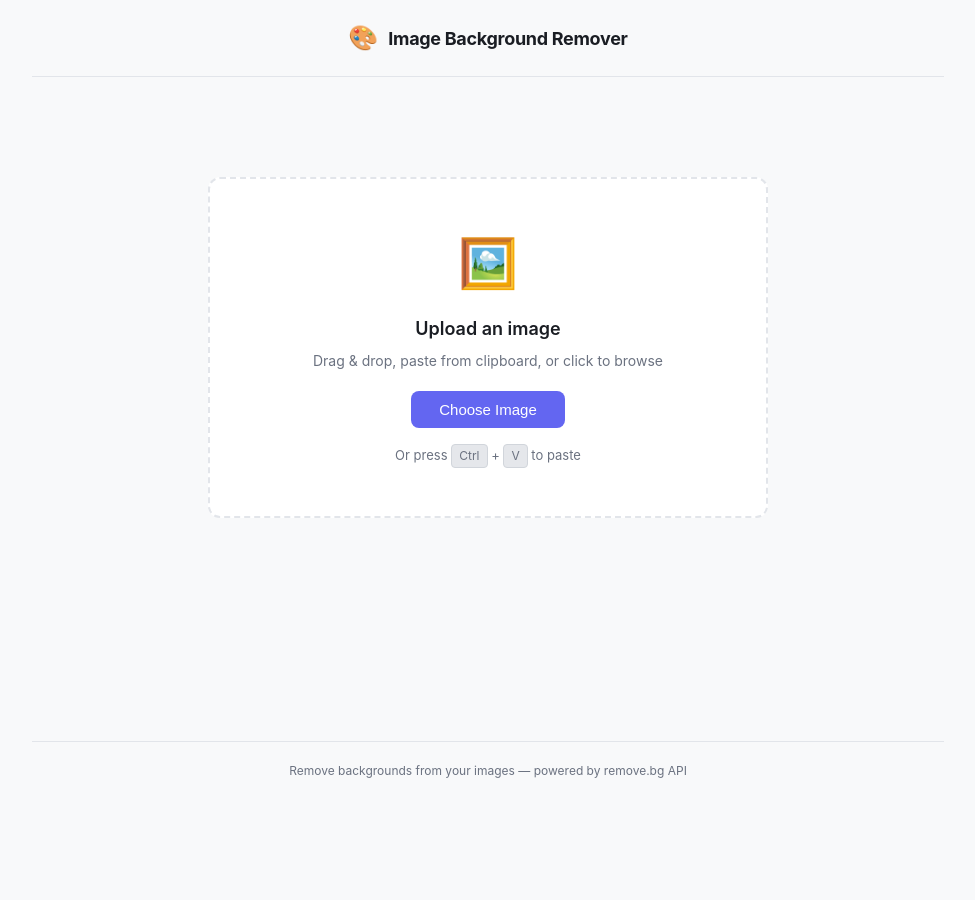
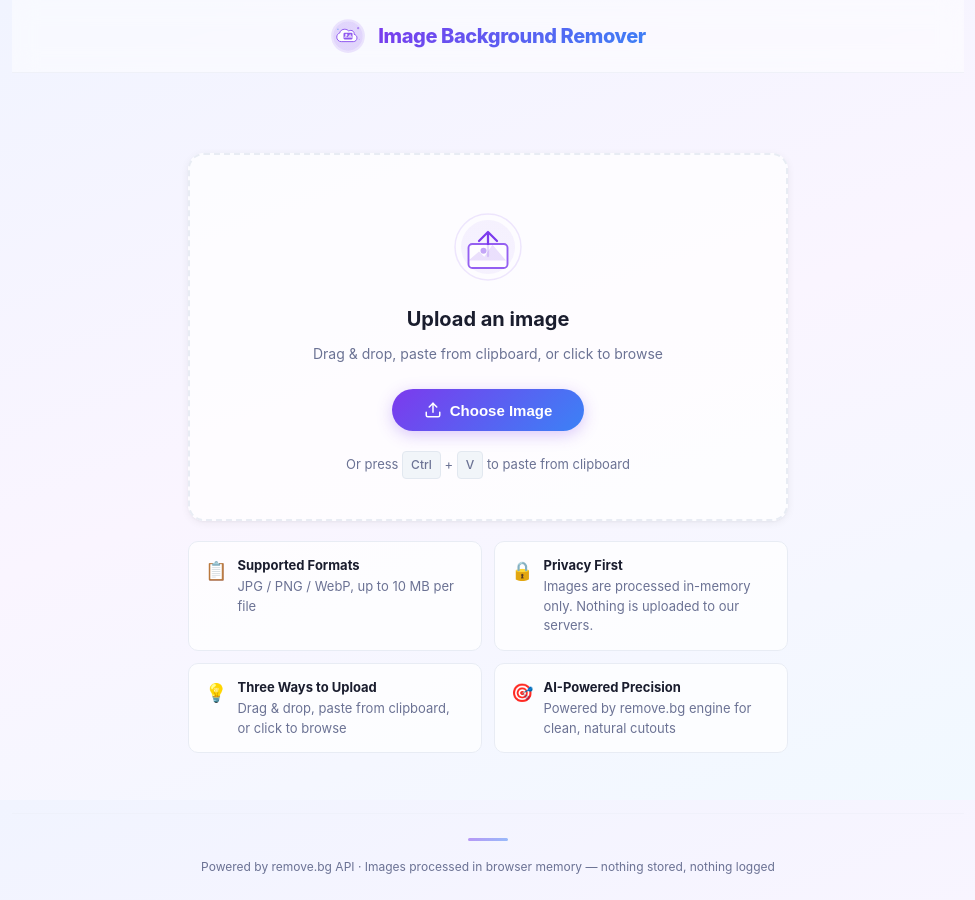
Before and after one commit to lichaoming0/removebg, a React (Vite) app: page / in a window 1280 px wide. Shown: the whole page, without its empty margins (152-1127 px from the left). Before the commit the page ends 800 px from the top, so only its background shows below. Built offline with nearby package versions, Linux system fonts and the light colour scheme.

Commit message:
feat: UI redesign - SVG logo, glassmorphism, notes card, English i18n

```diff
--- a/src/components/App.tsx
+++ b/src/components/App.tsx
@@ -1,6 +1,7 @@
 import React, { useReducer, useCallback, useRef } from 'react';
 import Header from './Header';
 import UploadZone from './UploadZone';
+import NotesCard from './NotesCard';
 import Editor from './Editor';
 import { useBackgroundRemoval } from '../hooks/useBackgroundRemoval';
 
@@ -22,7 +23,6 @@ type AppAction =
 function reducer(state: AppState, action: AppAction): AppState {
   switch (action.type) {
     case 'UPLOAD':
-      // Clean up old blob URL if any
       if (state.phase !== 'idle') {
         URL.revokeObjectURL(state.originalUrl);
       }
@@ -45,10 +45,8 @@ function reducer(state: AppState, action: AppAction): AppState {
         error: action.error,
       };
 
-    case 'RESET': {
-      // Cleanup will be handled in the component using the url ref
+    case 'RESET':
       return { phase: 'idle' };
-    }
 
     default:
       return state;
@@ -59,13 +57,11 @@ const App: React.FC = () => {
   const [state, dispatch] = useReducer(reducer, { phase: 'idle' });
   const { resultBlob, resultUrl, loading, error, process, reset: resetRemoval } = useBackgroundRemoval();
 
-  // Track current original URL for cleanup
   const originalUrlRef = useRef<string | null>(null);
 
   const handleImage = useCallback(
     (file: File) => {
       const url = URL.createObjectURL(file);
-      // Clean up previous original URL
       if (originalUrlRef.current) URL.revokeObjectURL(originalUrlRef.current);
       originalUrlRef.current = url;
       resetRemoval();
@@ -80,24 +76,19 @@ const App: React.FC = () => {
     dispatch({ type: 'START_PROCESSING' });
     try {
       await process(original);
-      // Check that the hook's state updated — process is async.
-      // We need to wait a tick for React state to settle.
-      // Use a microtask:
       await new Promise((r) => setTimeout(r, 0));
       dispatch({ type: 'PROCESS_SUCCESS' });
     } catch {
-      // error is already set in the hook; read it below
+      // error synced via useEffect below
     }
   }, [state, process]);
 
-  // Sync hook error back to AppState
   React.useEffect(() => {
     if (error && state.phase === 'processing') {
       dispatch({ type: 'PROCESS_ERROR', error });
     }
   }, [error, state.phase]);
 
-  // Sync hook success back to AppState
   React.useEffect(() => {
     if (resultUrl && state.phase === 'processing' && !loading && !error) {
       dispatch({ type: 'PROCESS_SUCCESS' });
@@ -113,7 +104,6 @@ const App: React.FC = () => {
     dispatch({ type: 'RESET' });
   }, [resetRemoval]);
 
-  // Cleanup on unmount
   React.useEffect(() => {
     return () => {
       if (originalUrlRef.current) URL.revokeObjectURL(originalUrlRef.current);
@@ -124,7 +114,12 @@ const App: React.FC = () => {
     <div className="app-container">
       <Header />
       <main className="app-main">
-        {state.phase === 'idle' && <UploadZone onImage={handleImage} />}
+        {state.phase === 'idle' && (
+          <>
+            <UploadZone onImage={handleImage} />
+            <NotesCard />
+          </>
+        )}
 
         {(state.phase === 'uploaded' ||
           state.phase === 'processing' ||
@@ -143,7 +138,8 @@ const App: React.FC = () => {
         )}
       </main>
       <footer className="app-footer">
-        Remove backgrounds from your images — powered by remove.bg API
+        <span className="app-footer-divider" />
+        <p>Powered by remove.bg API · Images processed in browser memory — nothing stored, nothing logged</p>
       </footer>
     </div>
   );
--- a/src/components/Header.tsx
+++ b/src/components/Header.tsx
@@ -4,9 +4,60 @@ interface HeaderProps {
   title?: string;
 }
 
+const LogoSvg = () => (
+  <svg
+    className="header-logo-svg"
+    viewBox="0 0 64 64"
+    fill="none"
+    xmlns="http://www.w3.org/2000/svg"
+  >
+    {/* Background circle gradient */}
+    <defs>
+      <linearGradient id="logoGrad" x1="0" y1="0" x2="64" y2="64">
+        <stop offset="0%" stopColor="#7c3aed" />
+        <stop offset="100%" stopColor="#3b82f6" />
+      </linearGradient>
+      <linearGradient id="cloudGrad" x1="0" y1="0" x2="0" y2="20">
+        <stop offset="0%" stopColor="#ffffff" stopOpacity="0.95" />
+        <stop offset="100%" stopColor="#e8ecf4" stopOpacity="0.9" />
+      </linearGradient>
+    </defs>
+    {/* Circle background */}
+    <circle cx="32" cy="32" r="30" fill="url(#logoGrad)" opacity="0.12" />
+    <circle cx="32" cy="32" r="26" fill="url(#logoGrad)" opacity="0.08" />
+    {/* Cloud shape */}
+    <path
+      d="M20 42c-4.418 0-8-3.582-8-8 0-3.538 2.303-6.482 5.438-7.562C18.152 22.37 21.733 20 26 20c2.916 0 5.528 1.205 7.375 3.125C34.475 22.420 35.685 22 37 22c3.314 0 6 2.686 6 6 0 .339-.028.672-.082.998C45.893 29.778 48 32.39 48 35.5c0 3.59-2.91 6.5-6.5 6.5H20z"
+      fill="url(#cloudGrad)"
+      stroke="url(#logoGrad)"
+      strokeWidth="1.5"
+    />
+    {/* Image icon inside cloud */}
+    <rect
+      x="24"
+      y="26"
+      width="16"
+      height="12"
+      rx="2"
+      fill="url(#logoGrad)"
+      opacity="0.85"
+    />
+    <circle cx="29" cy="30" r="2" fill="#fff" opacity="0.9" />
+    <path
+      d="M24 35l4-4 3 3 5-6 4 7H24z"
+      fill="#fff"
+      opacity="0.7"
+    />
+    {/* Sparkle dots */}
+    <circle cx="50" cy="18" r="2" fill="#7c3aed" opacity="0.5" />
+    <circle cx="14" cy="20" r="1.5" fill="#3b82f6" opacity="0.4" />
+    <circle cx="52" cy="38" r="1" fill="#a78bfa" opacity="0.5" />
+  </svg>
+);
+
 const Header: React.FC<HeaderProps> = ({ title = 'Image Background Remover' }) => (
   <header className="header">
-    <span className="header-logo">🎨</span>
+    <LogoSvg />
     <h1 className="header-title">{title}</h1>
   </header>
 );
--- /dev/null
+++ b/src/components/NotesCard.tsx
@@ -0,0 +1,40 @@
+import React from 'react';
+
+const NOTES = [
+  {
+    icon: '📋',
+    title: 'Supported Formats',
+    desc: 'JPG / PNG / WebP, up to 10 MB per file',
+  },
+  {
+    icon: '🔒',
+    title: 'Privacy First',
+    desc: 'Images are processed in-memory only. Nothing is uploaded to our servers.',
+  },
+  {
+    icon: '💡',
+    title: 'Three Ways to Upload',
+    desc: 'Drag & drop, paste from clipboard, or click to browse',
+  },
+  {
+    icon: '🎯',
+    title: 'AI-Powered Precision',
+    desc: 'Powered by remove.bg engine for clean, natural cutouts',
+  },
+];
+
+const NotesCard: React.FC = () => (
+  <div className="notes-card">
+    {NOTES.map((note) => (
+      <div key={note.title} className="notes-item">
+        <span className="notes-item-icon">{note.icon}</span>
+        <span>
+          <strong>{note.title}</strong>
+          {note.desc}
+        </span>
+      </div>
+    ))}
+  </div>
+);
+
+export default NotesCard;
--- a/src/components/UploadZone.tsx
+++ b/src/components/UploadZone.tsx
@@ -2,8 +2,40 @@ import React, { useState, useCallback, useEffect, useRef } from 'react';
 
 interface UploadZoneProps {
   onImage: (file: File) => void;
-  maxSize?: number; // bytes
+  maxSize?: number;
 }
+
+const UploadIconSvg = () => (
+  <svg
+    className="upload-icon-svg"
+    viewBox="0 0 96 96"
+    fill="none"
+    xmlns="http://www.w3.org/2000/svg"
+  >
+    <defs>
+      <linearGradient id="upGrad" x1="0" y1="0" x2="96" y2="96">
+        <stop offset="0%" stopColor="#7c3aed" />
+        <stop offset="100%" stopColor="#3b82f6" />
+      </linearGradient>
+    </defs>
+    {/* Outer ring */}
+    <circle cx="48" cy="48" r="44" stroke="url(#upGrad)" strokeWidth="2" opacity="0.12" fill="none" />
+    <circle cx="48" cy="48" r="36" fill="url(#upGrad)" opacity="0.06" />
+    {/* Arrow up */}
+    <path
+      d="M48 28v32M36 40l12-12 12 12"
+      stroke="url(#upGrad)"
+      strokeWidth="3"
+      strokeLinecap="round"
+      strokeLinejoin="round"
+    />
+    {/* Image frame */}
+    <rect x="22" y="44" width="52" height="32" rx="5" stroke="url(#upGrad)" strokeWidth="2.5" fill="#fff" opacity="0.8" />
+    {/* Mountain inside image */}
+    <path d="M22 66l14-12 7 7 11-16 18 21H22z" fill="url(#upGrad)" opacity="0.15" />
+    <circle cx="42" cy="53" r="4" fill="url(#upGrad)" opacity="0.45" />
+  </svg>
+);
 
 const UploadZone: React.FC<UploadZoneProps> = ({ onImage, maxSize = 10 * 1024 * 1024 }) => {
   const [dragOver, setDragOver] = useState(false);
@@ -26,7 +58,6 @@ const UploadZone: React.FC<UploadZoneProps> = ({ onImage, maxSize = 10 * 1024 *
     [onImage, maxSize],
   );
 
-  // ---- Drag & Drop handlers ----
   const handleDragOver = useCallback((e: React.DragEvent) => {
     e.preventDefault();
     e.stopPropagation();
@@ -58,7 +89,6 @@ const UploadZone: React.FC<UploadZoneProps> = ({ onImage, maxSize = 10 * 1024 *
     [validateAndAccept],
   );
 
-  // ---- Paste handler ----
   useEffect(() => {
     const handlePaste = (e: ClipboardEvent) => {
       const items = e.clipboardData?.items;
@@ -74,12 +104,10 @@ const UploadZone: React.FC<UploadZoneProps> = ({ onImage, maxSize = 10 * 1024 *
     return () => window.removeEventListener('paste', handlePaste);
   }, [validateAndAccept]);
 
-  // ---- File input handler ----
   const handleFileSelect = useCallback(
     (e: React.ChangeEvent<HTMLInputElement>) => {
       const file = e.target.files?.[0];
       if (file) validateAndAccept(file);
-      // Reset so re-selecting the same file triggers onChange
       e.target.value = '';
     },
     [validateAndAccept],
@@ -95,7 +123,7 @@ const UploadZone: React.FC<UploadZoneProps> = ({ onImage, maxSize = 10 * 1024 *
         onDrop={handleDrop}
         onClick={() => inputRef.current?.click()}
       >
-        <span className="upload-icon">🖼️</span>
+        <UploadIconSvg />
         <h2 className="upload-title">Upload an image</h2>
         <p className="upload-subtitle">Drag &amp; drop, paste from clipboard, or click to browse</p>
         <button
@@ -105,10 +133,15 @@ const UploadZone: React.FC<UploadZoneProps> = ({ onImage, maxSize = 10 * 1024 *
             inputRef.current?.click();
           }}
         >
+          <svg width="18" height="18" viewBox="0 0 24 24" fill="none" stroke="currentColor" strokeWidth="2" strokeLinecap="round" strokeLinejoin="round">
+            <path d="M21 15v4a2 2 0 0 1-2 2H5a2 2 0 0 1-2-2v-4" />
+            <polyline points="17 8 12 3 7 8" />
+            <line x1="12" y1="3" x2="12" y2="15" />
+          </svg>
           Choose Image
         </button>
         <p className="upload-hint">
-          Or press <kbd>Ctrl</kbd> + <kbd>V</kbd> to paste
+          Or press <kbd>Ctrl</kbd> + <kbd>V</kbd> to paste from clipboard
         </p>
         <input
           ref={inputRef}
--- a/src/styles/global.css
+++ b/src/styles/global.css
@@ -8,21 +8,28 @@
 }
 
 :root {
-  --color-bg: #f8f9fa;
-  --color-surface: #ffffff;
-  --color-border: #e2e5ea;
-  --color-text: #1a1d23;
-  --color-text-secondary: #6b7280;
-  --color-primary: #6366f1;
-  --color-primary-hover: #4f46e5;
+  --color-bg-start: #f0f4ff;
+  --color-bg-end: #faf5ff;
+  --color-surface: rgba(255, 255, 255, 0.72);
+  --color-surface-solid: #ffffff;
+  --color-border: #e8ecf4;
+  --color-text: #1a1d2e;
+  --color-text-secondary: #6b7294;
+  --color-primary: #7c3aed;
+  --color-primary-light: #a78bfa;
+  --color-primary-hover: #6d28d9;
+  --color-primary-gradient: linear-gradient(135deg, #7c3aed 0%, #3b82f6 100%);
   --color-error: #ef4444;
   --color-error-bg: #fef2f2;
   --color-success: #22c55e;
-  --radius: 12px;
-  --radius-sm: 8px;
-  --shadow: 0 1px 3px rgba(0, 0, 0, 0.08), 0 1px 2px rgba(0, 0, 0, 0.06);
-  --shadow-lg: 0 10px 25px rgba(0, 0, 0, 0.1);
-  --transition: 180ms ease;
+  --radius: 16px;
+  --radius-sm: 10px;
+  --radius-xs: 6px;
+  --shadow-sm: 0 1px 2px rgba(0, 0, 0, 0.04);
+  --shadow: 0 2px 8px rgba(0, 0, 0, 0.06), 0 1px 3px rgba(0, 0, 0, 0.04);
+  --shadow-lg: 0 8px 32px rgba(0, 0, 0, 0.08), 0 2px 8px rgba(0, 0, 0, 0.04);
+  --shadow-xl: 0 20px 48px rgba(124, 58, 237, 0.12), 0 4px 16px rgba(0, 0, 0, 0.06);
+  --transition: 200ms cubic-bezier(0.4, 0, 0.2, 1);
 }
 
 html {
@@ -30,11 +37,13 @@ html {
 }
 
 body {
-  font-family: -apple-system, BlinkMacSystemFont, 'Segoe UI', Roboto, 'Helvetica Neue', Arial, sans-serif;
-  background: var(--color-bg);
+  font-family: -apple-system, BlinkMacSystemFont, 'Segoe UI', Roboto, 'Helvetica Neue', Arial,
+    'Noto Sans SC', 'PingFang SC', 'Microsoft YaHei', sans-serif;
+  background: linear-gradient(160deg, var(--color-bg-start) 0%, var(--color-bg-end) 50%, #f0f9ff 100%);
+  background-attachment: fixed;
   color: var(--color-text);
   min-height: 100vh;
-  line-height: 1.5;
+  line-height: 1.6;
   -webkit-font-smoothing: antialiased;
 }
 
@@ -44,12 +53,29 @@ body {
   flex-direction: column;
 }
 
+/* ===== Page Entry Animation ===== */
+@keyframes fadeInUp {
+  from {
+    opacity: 0;
+    transform: translateY(16px);
+  }
+  to {
+    opacity: 1;
+    transform: translateY(0);
+  }
+}
+
+@keyframes fadeIn {
+  from { opacity: 0; }
+  to { opacity: 1; }
+}
+
 /* ===== Layout ===== */
 .app-container {
   display: flex;
   flex-direction: column;
   min-height: 100vh;
-  max-width: 960px;
+  max-width: 1000px;
   margin: 0 auto;
   padding: 0 24px;
   width: 100%;
@@ -60,7 +86,8 @@ body {
   display: flex;
   flex-direction: column;
   align-items: center;
-  padding: 40px 0 60px;
+  padding: 32px 0 60px;
+  animation: fadeInUp 0.5s ease both;
 }
 
 /* ===== Header ===== */
@@ -68,94 +95,183 @@ body {
   display: flex;
   align-items: center;
   justify-content: center;
-  padding: 20px 0;
-  border-bottom: 1px solid var(--color-border);
+  padding: 18px 0;
+  gap: 12px;
+  backdrop-filter: blur(12px);
+  -webkit-backdrop-filter: blur(12px);
+  background: rgba(255, 255, 255, 0.48);
+  border-bottom: 1px solid rgba(232, 236, 244, 0.6);
+  position: sticky;
+  top: 0;
+  z-index: 10;
 }
 
-.header-logo {
-  font-size: 24px;
-  margin-right: 10px;
+.header-logo-svg {
+  width: 36px;
+  height: 36px;
+  flex-shrink: 0;
 }
 
 .header-title {
-  font-size: 18px;
-  font-weight: 700;
-  color: var(--color-text);
-  letter-spacing: -0.3px;
+  font-size: 20px;
+  font-weight: 800;
+  letter-spacing: -0.4px;
+  background: var(--color-primary-gradient);
+  -webkit-background-clip: text;
+  -webkit-text-fill-color: transparent;
+  background-clip: text;
 }
 
 /* ===== Upload Zone ===== */
 .upload-zone {
   width: 100%;
-  max-width: 560px;
-  margin-top: 60px;
+  max-width: 600px;
+  margin-top: 48px;
+  animation: fadeInUp 0.6s ease both;
 }
 
 .upload-drop-area {
+  position: relative;
   border: 2px dashed var(--color-border);
   border-radius: var(--radius);
-  padding: 48px 24px;
+  padding: 56px 32px 40px;
   text-align: center;
   cursor: pointer;
-  transition: border-color var(--transition), background var(--transition);
+  transition: all var(--transition);
   background: var(--color-surface);
+  backdrop-filter: blur(16px);
+  -webkit-backdrop-filter: blur(16px);
+  box-shadow: var(--shadow);
 }
 
-.upload-drop-area:hover,
+.upload-drop-area:hover {
+  border-color: var(--color-primary-light);
+  box-shadow: var(--shadow-lg);
+  transform: translateY(-2px);
+}
+
 .upload-drop-area.drag-over {
   border-color: var(--color-primary);
-  background: #eef2ff;
+  background: rgba(124, 58, 237, 0.06);
+  box-shadow: var(--shadow-xl);
+  transform: scale(1.01);
 }
 
-.upload-icon {
-  font-size: 48px;
+/* Pulse ring on drag-over */
+.upload-drop-area.drag-over::before {
+  content: '';
+  position: absolute;
+  inset: -4px;
+  border-radius: calc(var(--radius) + 4px);
+  border: 2px solid var(--color-primary);
+  animation: pulseRing 1.2s ease-out infinite;
+  pointer-events: none;
+}
+
+@keyframes pulseRing {
+  0% { opacity: 0.6; transform: scale(1); }
+  100% { opacity: 0; transform: scale(1.04); }
+}
+
+.upload-icon-svg {
   display: block;
-  margin-bottom: 16px;
+  margin: 0 auto 20px;
+  width: 72px;
+  height: 72px;
 }
 
 .upload-title {
-  font-size: 18px;
-  font-weight: 600;
+  font-size: 20px;
+  font-weight: 700;
   margin-bottom: 8px;
+  color: var(--color-text);
 }
 
 .upload-subtitle {
   color: var(--color-text-secondary);
   font-size: 14px;
-  margin-bottom: 20px;
+  margin-bottom: 24px;
 }
 
 .upload-btn {
-  display: inline-block;
-  padding: 10px 28px;
-  background: var(--color-primary);
+  display: inline-flex;
+  align-items: center;
+  gap: 8px;
+  padding: 12px 32px;
+  background: var(--color-primary-gradient);
   color: #fff;
   border: none;
-  border-radius: var(--radius-sm);
+  border-radius: 50px;
   font-size: 15px;
-  font-weight: 500;
+  font-weight: 600;
   cursor: pointer;
-  transition: background var(--transition);
+  transition: all var(--transition);
+  box-shadow: 0 4px 16px rgba(124, 58, 237, 0.28);
 }
 
 .upload-btn:hover {
-  background: var(--color-primary-hover);
+  transform: translateY(-1px);
+  box-shadow: 0 6px 24px rgba(124, 58, 237, 0.36);
+}
+
+.upload-btn:active {
+  transform: translateY(0);
 }
 
 .upload-hint {
-  margin-top: 16px;
+  margin-top: 20px;
   font-size: 13px;
   color: var(--color-text-secondary);
 }
 
 .upload-hint kbd {
   display: inline-block;
-  padding: 2px 7px;
+  padding: 3px 8px;
   font-size: 12px;
   font-family: inherit;
-  background: #e5e7eb;
+  background: #f1f5f9;
   border-radius: 4px;
-  border: 1px solid #d1d5db;
+  border: 1px solid #e2e8f0;
+  font-weight: 500;
+}
+
+/* ===== Notes Card ===== */
+.notes-card {
+  width: 100%;
+  max-width: 600px;
+  margin-top: 20px;
+  display: grid;
+  grid-template-columns: 1fr 1fr;
+  gap: 12px;
+  animation: fadeInUp 0.7s ease both;
+}
+
+.notes-item {
+  display: flex;
+  align-items: flex-start;
+  gap: 10px;
+  padding: 14px 16px;
+  background: var(--color-surface);
+  backdrop-filter: blur(12px);
+  -webkit-backdrop-filter: blur(12px);
+  border: 1px solid var(--color-border);
+  border-radius: var(--radius-sm);
+  font-size: 13px;
+  color: var(--color-text-secondary);
+  line-height: 1.5;
+}
+
+.notes-item-icon {
+  font-size: 18px;
+  flex-shrink: 0;
+  margin-top: 1px;
+}
+
+.notes-item strong {
+  display: block;
+  color: var(--color-text);
+  font-size: 13px;
+  margin-bottom: 2px;
 }
 
 /* ===== Editor ===== */
@@ -164,7 +280,8 @@ body {
   display: flex;
   flex-direction: column;
   gap: 24px;
-  margin-top: 40px;
+  margin-top: 32px;
+  animation: fadeIn 0.35s ease both;
 }
 
 /* ===== Image Preview ===== */
@@ -178,34 +295,35 @@ body {
 .preview-pane {
   flex: 1;
   min-width: 280px;
-  max-width: 440px;
-  background: var(--color-surface);
+  max-width: 460px;
+  background: var(--color-surface-solid);
   border-radius: var(--radius);
   box-shadow: var(--shadow);
   overflow: hidden;
+  border: 1px solid var(--color-border);
 }
 
 .preview-label {
-  font-size: 13px;
-  font-weight: 600;
+  font-size: 12px;
+  font-weight: 700;
   color: var(--color-text-secondary);
   text-transform: uppercase;
-  letter-spacing: 0.5px;
-  padding: 12px 16px 0;
+  letter-spacing: 0.6px;
+  padding: 14px 18px 0;
 }
 
 .preview-image-wrap {
-  padding: 16px;
+  padding: 18px;
   display: flex;
   align-items: center;
   justify-content: center;
-  min-height: 260px;
+  min-height: 280px;
   /* checkerboard for transparency */
   background-image:
-    linear-gradient(45deg, #e5e5e5 25%, transparent 25%),
-    linear-gradient(-45deg, #e5e5e5 25%, transparent 25%),
-    linear-gradient(45deg, transparent 75%, #e5e5e5 75%),
-    linear-gradient(-45deg, transparent 75%, #e5e5e5 75%);
+    linear-gradient(45deg, #e8ecf4 25%, transparent 25%),
+    linear-gradient(-45deg, #e8ecf4 25%, transparent 25%),
+    linear-gradient(45deg, transparent 75%, #e8ecf4 75%),
+    linear-gradient(-45deg, transparent 75%, #e8ecf4 75%);
   background-size: 16px 16px;
   background-position: 0 0, 0 8px, 8px -8px, -8px 0;
 }
@@ -216,9 +334,9 @@ body {
 
 .preview-image {
   max-width: 100%;
-  max-height: 400px;
+  max-height: 420px;
   object-fit: contain;
-  border-radius: 4px;
+  border-radius: var(--radius-xs);
 }
 
 .preview-placeholder {
@@ -238,38 +356,41 @@ body {
 .toolbar-btn {
   display: inline-flex;
   align-items: center;
-  gap: 6px;
-  padding: 10px 22px;
+  gap: 8px;
+  padding: 11px 26px;
   border: none;
-  border-radius: var(--radius-sm);
+  border-radius: 50px;
   font-size: 14px;
-  font-weight: 500;
+  font-weight: 600;
   cursor: pointer;
-  transition: background var(--transition), opacity var(--transition);
+  transition: all var(--transition);
 }
 
 .toolbar-btn:disabled {
-  opacity: 0.5;
+  opacity: 0.55;
   cursor: not-allowed;
 }
 
 .toolbar-btn.primary {
-  background: var(--color-primary);
+  background: var(--color-primary-gradient);
   color: #fff;
+  box-shadow: 0 4px 16px rgba(124, 58, 237, 0.24);
 }
 
 .toolbar-btn.primary:hover:not(:disabled) {
-  background: var(--color-primary-hover);
+  transform: translateY(-1px);
+  box-shadow: 0 6px 24px rgba(124, 58, 237, 0.34);
 }
 
 .toolbar-btn.secondary {
-  background: var(--color-surface);
+  background: var(--color-surface-solid);
   color: var(--color-text);
   border: 1px solid var(--color-border);
 }
 
 .toolbar-btn.secondary:hover:not(:disabled) {
-  background: #f3f4f6;
+  background: #f8fafc;
+  border-color: #cbd5e1;
 }
 
 /* ===== Spinner ===== */
@@ -284,7 +405,7 @@ body {
 }
 
 .spinner.dark {
-  border-color: rgba(0, 0, 0, 0.15);
+  border-color: rgba(0, 0, 0, 0.12);
   border-top-color: var(--color-primary);
 }
 
@@ -299,47 +420,53 @@ body {
   justify-content: center;
   gap: 10px;
   flex-wrap: wrap;
+  padding: 16px 20px;
+  background: var(--color-surface);
+  backdrop-filter: blur(12px);
+  -webkit-backdrop-filter: blur(12px);
+  border: 1px solid var(--color-border);
+  border-radius: 50px;
 }
 
 .bg-picker-label {
   font-size: 13px;
-  font-weight: 600;
+  font-weight: 700;
   color: var(--color-text-secondary);
   margin-right: 4px;
 }
 
 .bg-swatch {
-  width: 28px;
-  height: 28px;
+  width: 30px;
+  height: 30px;
   border-radius: 50%;
   border: 2px solid transparent;
   cursor: pointer;
-  transition: border-color var(--transition), transform var(--transition);
+  transition: all var(--transition);
   position: relative;
 }
 
 .bg-swatch:hover {
-  transform: scale(1.1);
+  transform: scale(1.15);
 }
 
 .bg-swatch.active {
   border-color: var(--color-primary);
-  box-shadow: 0 0 0 2px rgba(99, 102, 241, 0.3);
+  box-shadow: 0 0 0 3px rgba(124, 58, 237, 0.24);
 }
 
 .bg-swatch.transparent {
   background-image:
-    linear-gradient(45deg, #d4d4d4 25%, transparent 25%),
-    linear-gradient(-45deg, #d4d4d4 25%, transparent 25%),
-    linear-gradient(45deg, transparent 75%, #d4d4d4 75%),
-    linear-gradient(-45deg, transparent 75%, #d4d4d4 75%);
+    linear-gradient(45deg, #d4d9e0 25%, transparent 25%),
+    linear-gradient(-45deg, #d4d9e0 25%, transparent 25%),
+    linear-gradient(45deg, transparent 75%, #d4d9e0 75%),
+    linear-gradient(-45deg, transparent 75%, #d4d9e0 75%);
   background-size: 8px 8px;
   background-position: 0 0, 0 4px, 4px -4px, -4px 0;
 }
 
 .bg-color-input {
-  width: 28px;
-  height: 28px;
+  width: 30px;
+  height: 30px;
   border: none;
   border-radius: 50%;
   cursor: pointer;
@@ -357,17 +484,19 @@ body {
 
 .bg-image-btn {
   font-size: 13px;
-  padding: 6px 14px;
-  background: var(--color-surface);
+  padding: 7px 16px;
+  background: var(--color-surface-solid);
   border: 1px solid var(--color-border);
-  border-radius: var(--radius-sm);
+  border-radius: 50px;
   cursor: pointer;
-  transition: background var(--transition);
+  transition: all var(--transition);
   color: var(--color-text);
+  font-weight: 500;
 }
 
 .bg-image-btn:hover {
-  background: #f3f4f6;
+  background: #f8fafc;
+  border-color: #cbd5e1;
 }
 
 /* ===== Error Banner ===== */
@@ -377,8 +506,8 @@ body {
   justify-content: space-between;
   gap: 12px;
   width: 100%;
-  max-width: 560px;
-  padding: 12px 16px;
+  max-width: 600px;
+  padding: 14px 18px;
   background: var(--color-error-bg);
   border: 1px solid #fecaca;
   border-radius: var(--radius-sm);
@@ -390,21 +519,26 @@ body {
   background: none;
   border: none;
   color: var(--color-error);
-  font-size: 18px;
+  font-size: 20px;
   cursor: pointer;
   line-height: 1;
   padding: 0 4px;
+  opacity: 0.6;
+}
+
+.error-banner-dismiss:hover {
+  opacity: 1;
 }
 
 .error-banner-retry {
   background: var(--color-error);
   color: #fff;
   border: none;
-  padding: 6px 14px;
-  border-radius: var(--radius-sm);
+  padding: 7px 16px;
+  border-radius: 50px;
   font-size: 13px;
   cursor: pointer;
-  font-weight: 500;
+  font-weight: 600;
   white-space: nowrap;
 }
 
@@ -417,7 +551,7 @@ body {
   content: '';
   position: absolute;
   inset: 0;
-  background: rgba(255, 255, 255, 0.6);
+  background: rgba(255, 255, 255, 0.55);
   border-radius: var(--radius);
 }
 
@@ -427,15 +561,51 @@ body {
   top: 50%;
   left: 50%;
   transform: translate(-50%, -50%);
-  width: 32px;
-  height: 32px;
+  width: 36px;
+  height: 36px;
+  border-width: 3px;
 }
 
 /* ===== Footer ===== */
 .app-footer {
   text-align: center;
-  padding: 20px 0;
+  padding: 24px 0;
   font-size: 12px;
   color: var(--color-text-secondary);
-  border-top: 1px solid var(--color-border);
+  border-top: 1px solid rgba(232, 236, 244, 0.4);
 }
+
+.app-footer-divider {
+  display: block;
+  width: 40px;
+  height: 3px;
+  background: var(--color-primary-gradient);
+  border-radius: 2px;
+  margin: 0 auto 16px;
+  opacity: 0.5;
+}
+
+/* ===== Responsive ===== */
+@media (max-width: 640px) {
+  .preview-container {
+    flex-direction: column;
+    align-items: center;
+  }
+
+  .preview-pane {
+    max-width: 100%;
+  }
+
+  .notes-card {
+    grid-template-columns: 1fr;
+  }
+
+  .upload-drop-area {
+    padding: 40px 20px 32px;
+  }
+
+  .bg-picker {
+    border-radius: var(--radius);
+    gap: 8px;
+  }
+}
```
